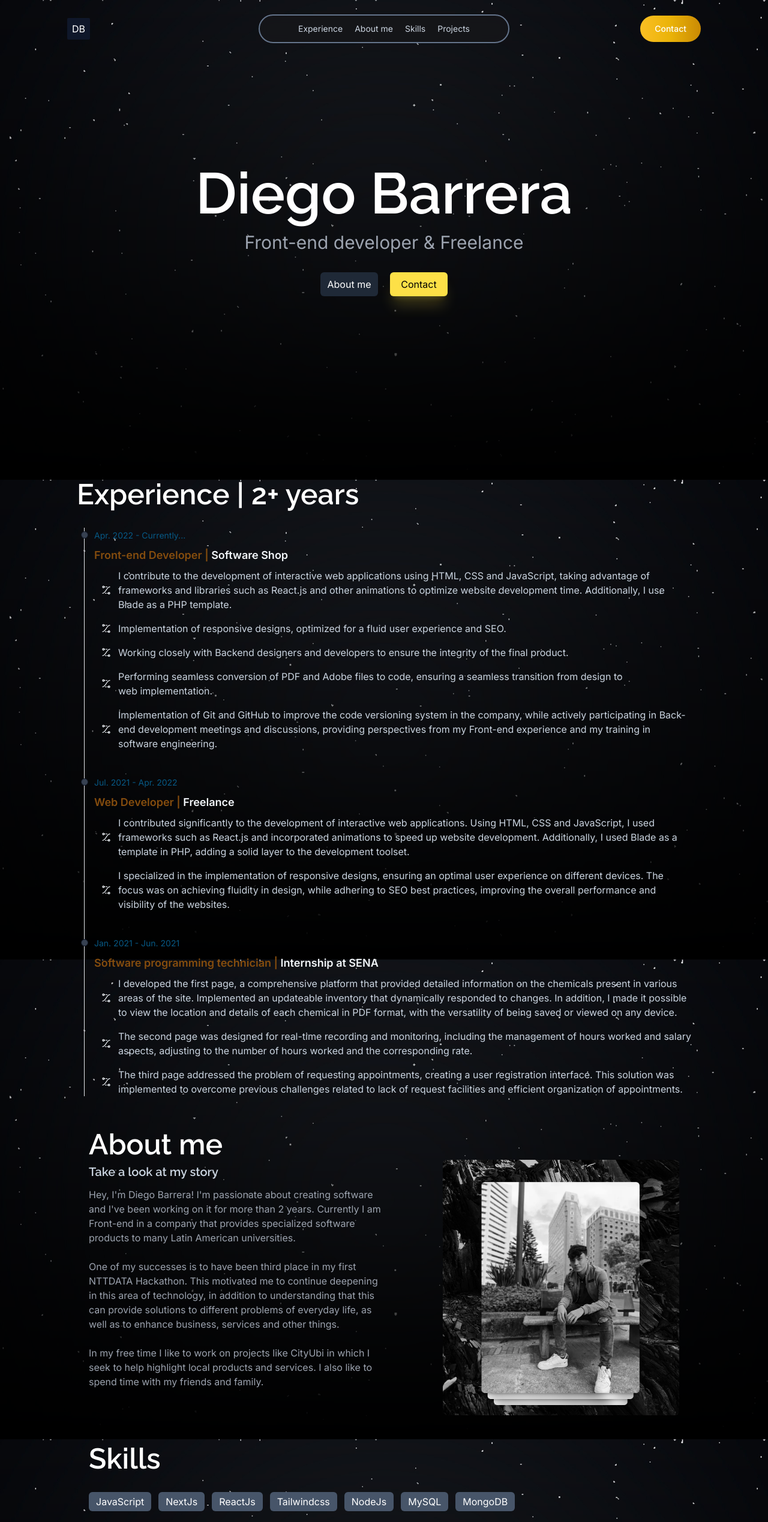
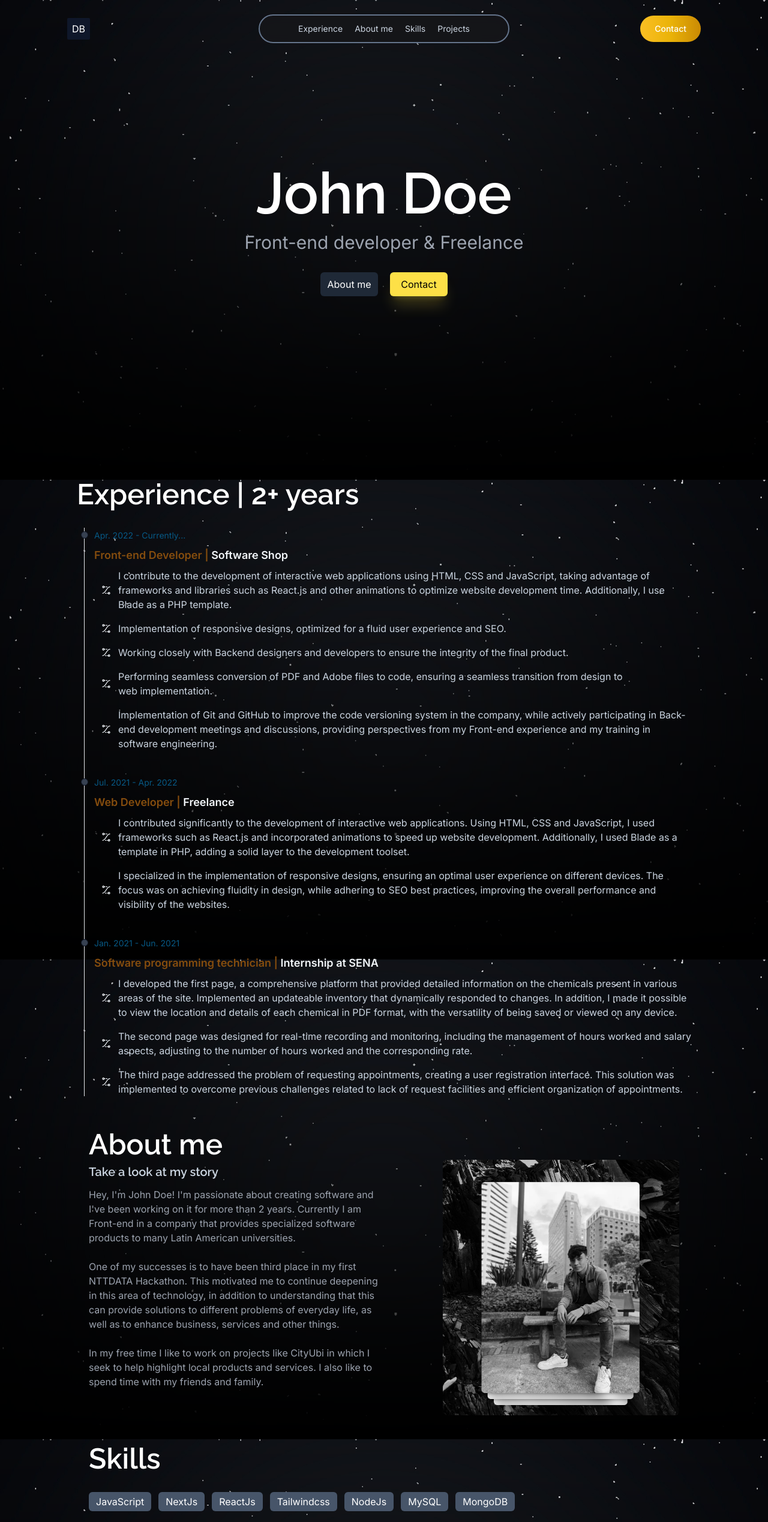
Before and after one commit to Diego-Barrera-07/portfolio-v1, a Next.js app: page / in a window 1280 px wide. Shown: the top 2538 px of the page at 60% size. Built offline with nearby package versions, Linux system fonts and the light colour scheme.

Commit message:
Removed Creator Name to Prevent Portfolio Indexing:
- This change does not affect users of the template, as they will input their own information.

```diff
--- a/app/components/AboutMe.tsx
+++ b/app/components/AboutMe.tsx
@@ -19,7 +19,7 @@ const AboutMe = () => {
                     <h3 className="text-5xl font-raleway font-semibold mb-2">About me</h3>
                     <p className="text-xl font-raleway font-semibold text-slate-300">Take a look at my story</p>
                     <p className="text-sm md:text-base my-3 text-gray-400">
-                        Hey, I&apos;m Diego Barrera! I&apos;m passionate about creating software and I&apos;ve been working on it for more than 2 years. Currently I am Front-end in a company that provides specialized software products to many Latin American universities.
+                        Hey, I&apos;m John Doe! I&apos;m passionate about creating software and I&apos;ve been working on it for more than 2 years. Currently I am Front-end in a company that provides specialized software products to many Latin American universities.
                         <br /> <br />
                         One of my successes is to have been third place in my first NTTDATA Hackathon. This motivated me to continue deepening in this area of technology, in addition to understanding that this can provide solutions to different problems of everyday life, as well as to enhance business, services and other things.
                         <br /> <br />
--- a/app/components/MainSection.tsx
+++ b/app/components/MainSection.tsx
@@ -14,7 +14,7 @@ const MainSection = () => {
             }}
             id="main"
         >
-            <h1 className="text-8xl font-raleway font-semibold mb-4 text-center">Diego Barrera</h1>
+            <h1 className="text-8xl font-raleway font-semibold mb-4 text-center">John Doe</h1>
             <p className="text-3xl text-gray-400 text-center">Front-end developer & Freelance</p>
             <div className="flex items-center justify-center gap-5 my-8">
                 <LinkScroll to="aboutMe" duration={500} offset={-80} smooth={true} className="w-24 text-center bg-gray-800 py-2 rounded-md hover:bg-gray-400 hover:cursor-pointer">About me</LinkScroll>
--- a/app/layout.tsx
+++ b/app/layout.tsx
@@ -10,9 +10,9 @@ const raleway = Raleway({
 })
 
 export const metadata: Metadata = {
-  title: "Diego Barrera | Front-end developer",
-  description: "Diego Barrera is a Front-end Developer and Freelancer. Let's make your ideal website.",
-  keywords: "Diego Barrera, Front-end developer, Freelancer, website, portfolio",
+  title: "John Doe | Front-end developer",
+  description: "John Doe is a Front-end Developer and Freelancer. Let's make your ideal website.",
+  keywords: "John Doe, Front-end developer, Freelancer, website, portfolio",
   icons: {
     icon: '/favicon.ico'
   }
```
